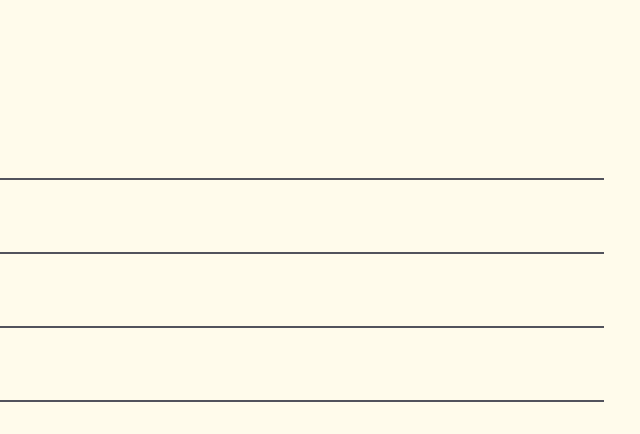
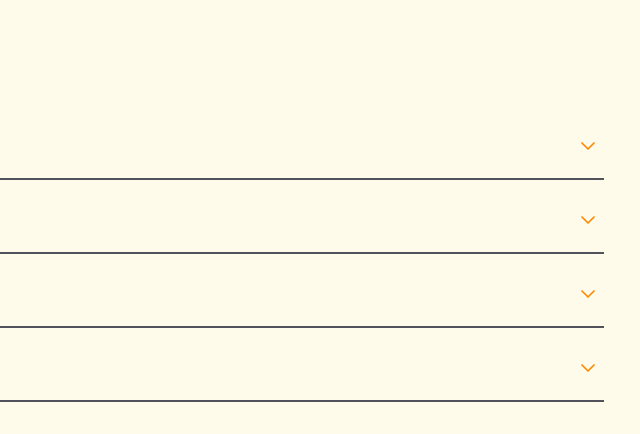
Before and after one commit to melissasilvadev/livi-seguro-residencial, a website: page index.html in a window 1280 px wide. Shown: the part 1542-1976 px from the top of the page, 640-1280 px from the left. Drawn offline with Linux system fonts and the light colour scheme; the site is published under a folder, as on GitHub Pages, so addresses that start at the root find nothing; files whose address does not match are found by name.

Commit message:
correção path de imagem para deploy

```diff
--- a/src/css/input.css
+++ b/src/css/input.css
@@ -89,7 +89,7 @@
     }
 
     .faq-btn {
-        @apply size-8 bg-[url(/src/images/arrow-down.svg)] bg-no-repeat bg-center duration-300 cursor-pointer;
+        @apply size-8 bg-[url(./src/images/arrow-down.svg)] bg-no-repeat bg-center duration-300 cursor-pointer;
     }
 
     .progress-number{
```
Also changed, not shown: src/css/style.css.
